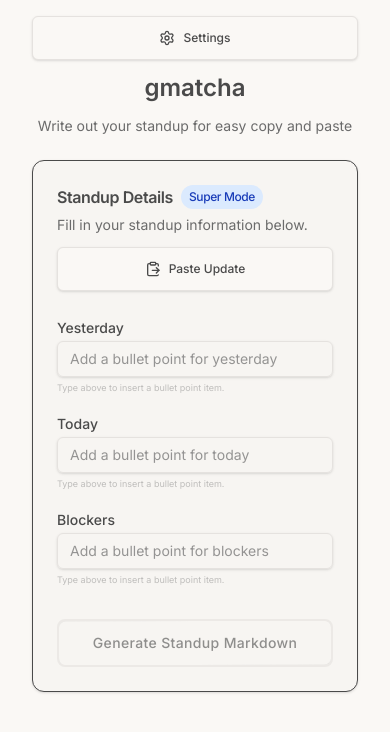
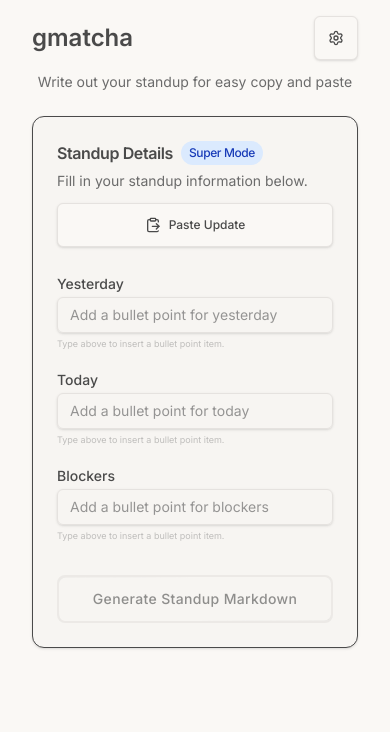
Before and after one commit to jarrensj/gmatcha, a Next.js app: page / in a window 390 px wide. Shown: the top 732 px of the page. Built offline with nearby package versions, Linux system fonts and the light colour scheme.

Commit message:
ui: convert navigation buttons to icon-only on mobile

```diff
--- a/app/page.tsx
+++ b/app/page.tsx
@@ -620,9 +620,9 @@ export default function Home() {
   const renderFormPage = () => (
     <div className="mx-auto max-w-4xl space-y-6 px-4 sm:px-6">
       <div className="text-center space-y-3 md:space-y-2">
-        <div className="flex flex-col sm:flex-row sm:items-center sm:justify-between gap-3 sm:gap-0">
+        <div className="flex items-center justify-between gap-3">
           <h1
-            className="text-2xl sm:text-3xl font-bold text-balance cursor-pointer hover:opacity-80 transition-opacity order-2 sm:order-1 sm:flex-1 sm:text-left"
+            className="text-2xl sm:text-3xl font-bold text-balance cursor-pointer hover:opacity-80 transition-opacity flex-1 text-left sm:text-center"
             onClick={() => {
               setCurrentPage('form');
               setShowOutput(false);
@@ -630,17 +630,15 @@ export default function Home() {
           >
             gmatcha
           </h1>
-          <div className="order-1 sm:order-2">
           <Button
             variant="outline"
             size="sm"
             onClick={handleNavigateToSettings}
-              className="w-full sm:w-auto min-h-[44px] sm:min-h-0"
+            className="min-h-[44px] min-w-[44px] px-3"
           >
-              <SettingsIcon className="w-4 h-4 mr-2" />
-              Settings
+            <SettingsIcon className="w-4 h-4 sm:mr-2" />
+            <span className="hidden sm:inline">Settings</span>
           </Button>
-          </div>
         </div>
         <p className="text-muted-foreground text-pretty text-sm sm:text-base">
           Write out your standup for easy copy and paste
--- a/components/Settings.tsx
+++ b/components/Settings.tsx
@@ -132,19 +132,17 @@ export default function Settings({
   return (
     <div className="mx-auto max-w-2xl space-y-6 px-4 sm:px-6">
       <div className="text-center space-y-3 md:space-y-2">
-        <div className="flex flex-col sm:flex-row sm:items-center sm:justify-between gap-3 sm:gap-0">
-          <h1 className="text-2xl sm:text-3xl font-bold order-2 sm:order-1 sm:flex-1 sm:text-left">Settings</h1>
-          <div className="order-1 sm:order-2">
+        <div className="flex items-center justify-between gap-3">
+          <h1 className="text-2xl sm:text-3xl font-bold flex-1 text-left sm:text-center">Settings</h1>
           <Button
             variant="outline"
             size="sm"
             onClick={onBackToForm}
-              className="w-full sm:w-auto min-h-[44px] sm:min-h-0"
+            className="min-h-[44px] min-w-[44px] px-3"
           >
-              <ArrowLeft className="w-4 h-4 mr-2" />
-              Back to Form
+            <ArrowLeft className="w-4 h-4 sm:mr-2" />
+            <span className="hidden sm:inline">Back</span>
           </Button>
-          </div>
         </div>
         <p className="text-muted-foreground text-sm sm:text-base">
           Configure your default formatting preferences
```
Lines whose indentation alone changed are shown as unchanged.
